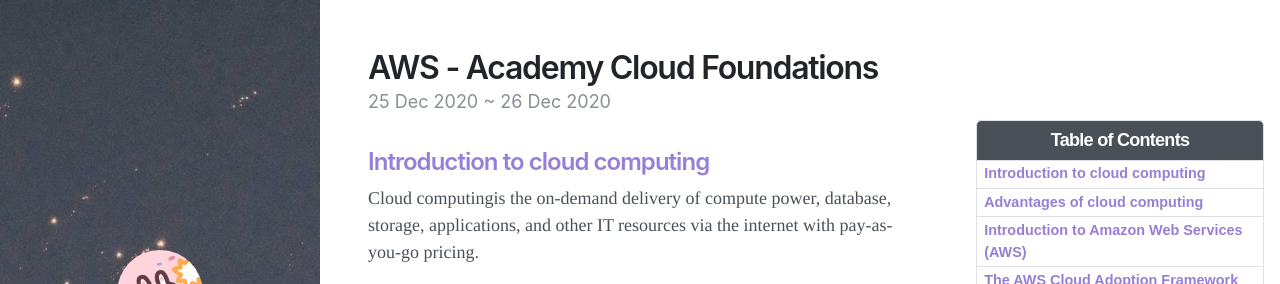
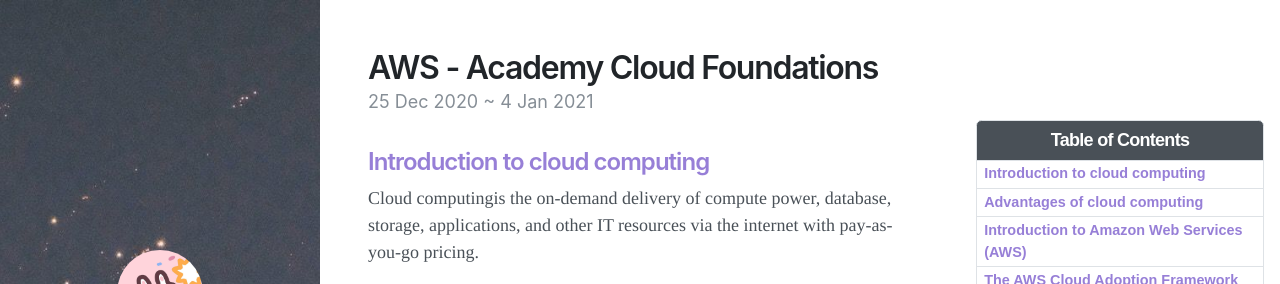
Before and after one commit to Joy3Luo/mathnotes, a Jekyll site: the page built from _posts/2020-12-25-AWS .md, in a window 1280 px wide and 900 px high. Shown: the top 284 px of the window. Built offline with Jekyll 4.4.1, drawn with Linux system fonts in a browser that asks for light colours; nearby versions of some CDN libraries.

Commit message:
Update 2020-12-25-AWS .md

```diff
--- a/_posts/2020-12-25-AWS .md
+++ b/_posts/2020-12-25-AWS .md
@@ -2,7 +2,7 @@
 layout: post
 title: AWS - Academy Cloud Foundations
 date: 2020-12-25 23:18 +0800
-last_modified_at: 2020-12-27 01:08:25 +0800
+last_modified_at: 2021-01-05 01:08:25 +0800
 tags: [AWS]
 toc:  true
 ---
```
